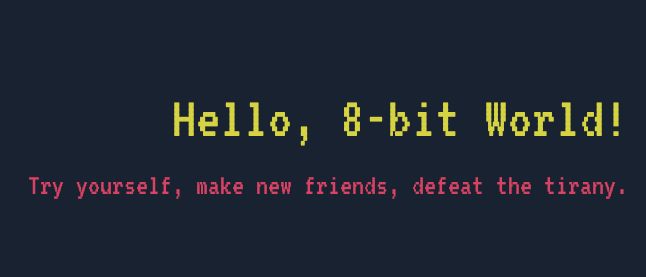
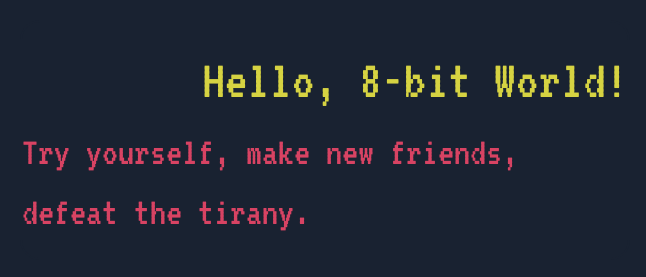
Before and after one commit to ro0zu/bento-grid, a plain HTML site: page index.html in a window 1280 px wide. Shown: the top 277 px of the page, 0-646 px from the left. Drawn offline with Linux system fonts and the light colour scheme.

Commit message:
Increasing font-size

```diff
--- a/css/styles.css
+++ b/css/styles.css
@@ -84,7 +84,7 @@ button {
 .box1 h1{
     color: #d6d342;
     font-family: "VT323", monospace;
-    font-size: 60px;
+    font-size: 3.5em;
     font-weight: 400;
     font-style: normal;
 }
@@ -92,7 +92,7 @@ button {
 .box1 h2{
     color: #d84363;
     font-family: "VT323", monospace;
-    font-size: 30px;
+    font-size: 2.5em;
     font-weight: 400;
     font-style: normal;
 }
```
